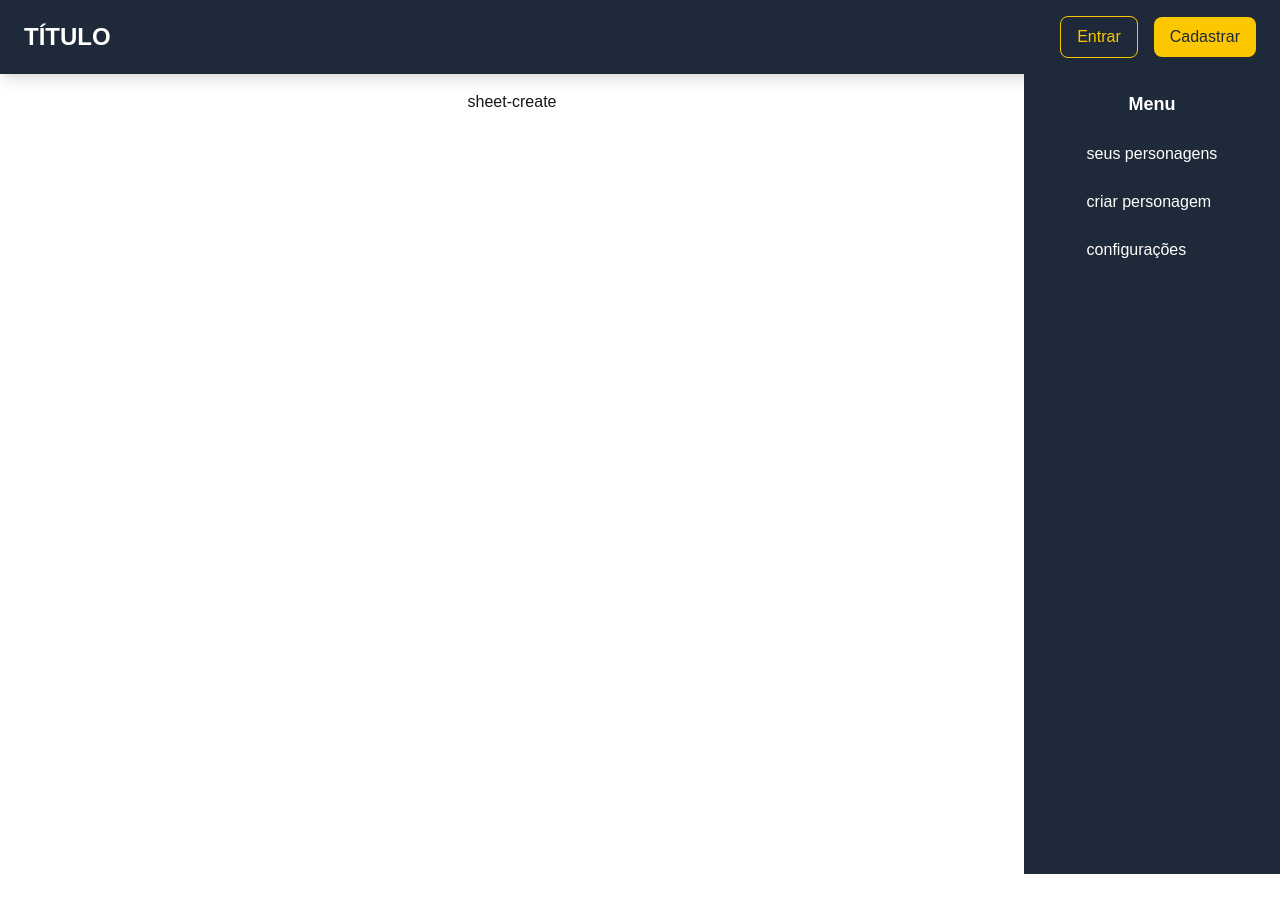
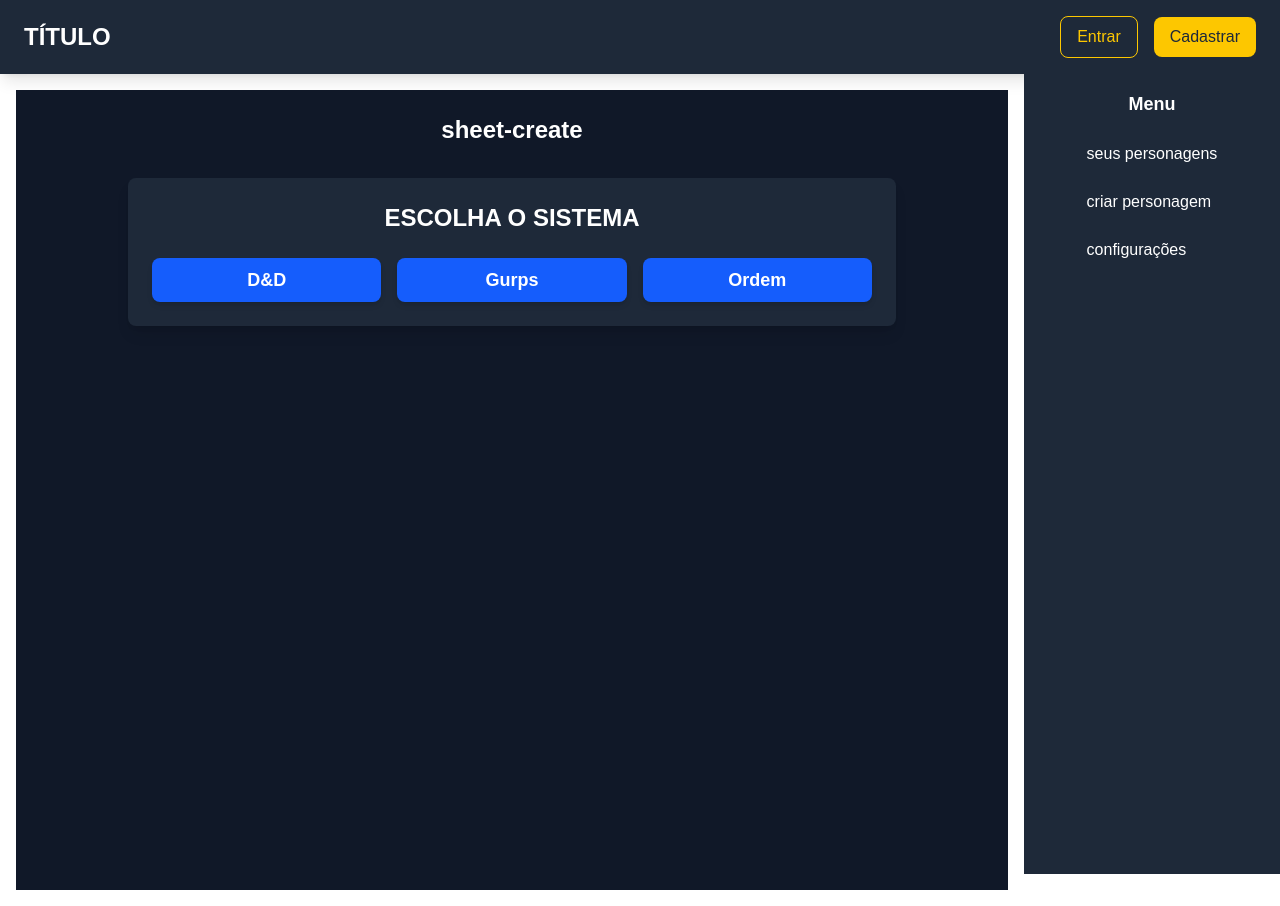
Before and after one commit to Gustavo-Vinicius-Santana/rpg-universal-system, a Next.js app: page /user/sheet/create in a window 1280 px wide. Before the commit the page ends 874 px from the top, so only its background shows below. Built offline with nearby package versions, Linux system fonts and the light colour scheme.

Commit message:
[feature - ui - complet] (tela de criação de ficha) Criando triagem e telas de criação de ficha

```diff
--- /dev/null
+++ b/src/app/(pages)/user/sheet/create/d&d/page.tsx
@@ -0,0 +1,10 @@
+
+
+export default function Page() {
+
+    return(
+        <div>
+            <h1>sheet-create-d&d</h1>
+        </div>
+    )
+}
--- /dev/null
+++ b/src/app/(pages)/user/sheet/create/gurps/page.tsx
@@ -0,0 +1,10 @@
+
+
+export default function Page() {
+
+    return(
+        <div>
+            <h1>sheet-gurps</h1>
+        </div>
+    )
+}
--- /dev/null
+++ b/src/app/(pages)/user/sheet/create/ordem/page.tsx
@@ -0,0 +1,10 @@
+
+
+export default function Page() {
+
+    return(
+        <div>
+            <h1>sheet-create-ordem</h1>
+        </div>
+    )
+}
--- a/src/app/(pages)/user/sheet/create/page.tsx
+++ b/src/app/(pages)/user/sheet/create/page.tsx
@@ -1,8 +1,31 @@
+import Link from "next/link";
+import Button from "@/components/buttons/button";
 
 export default function Page() {
     return (
-        <div className="flex justify-center">
-            <h1>sheet-create</h1>
-        </div>
+            <div className="flex flex-col items-center min-h-screen bg-gray-900 p-6">
+                {/* Título da página */}
+                <h1 className="text-2xl font-bold text-white mb-8">sheet-create</h1>
+
+                {/* Container para escolha do sistema */}
+                <div className="w-full max-w-3xl bg-gray-800 p-6 rounded-lg shadow-lg">
+                    <h1 className="text-2xl font-semibold text-white text-center mb-6">ESCOLHA O SISTEMA</h1>
+
+                    {/* Botões */}
+                    <div className="grid grid-cols-1 sm:grid-cols-2 md:grid-cols-3 gap-4">
+                        <Link href="/user/sheet/create/d&d">
+                            <Button label="D&D" />
+                        </Link>
+
+                        <Link href="/user/sheet/create/gurps">
+                            <Button label="Gurps" />
+                        </Link>
+
+                        <Link href="/user/sheet/create/ordem">
+                            <Button label="Ordem" />
+                        </Link>
+                    </div>
+                </div>
+            </div>
     );
 }
--- /dev/null
+++ b/src/components/buttons/button.tsx
@@ -0,0 +1,11 @@
+type Interface = {
+    label: string
+}
+
+export default function Button({label}: Interface) {
+    return (
+        <button className="w-full bg-blue-600 text-white px-6 py-2 font-semibold text-lg rounded-lg shadow-md hover:bg-blue-700 hover:shadow-lg transition duration-300">
+            {label}
+        </button>
+    )
+}
```
